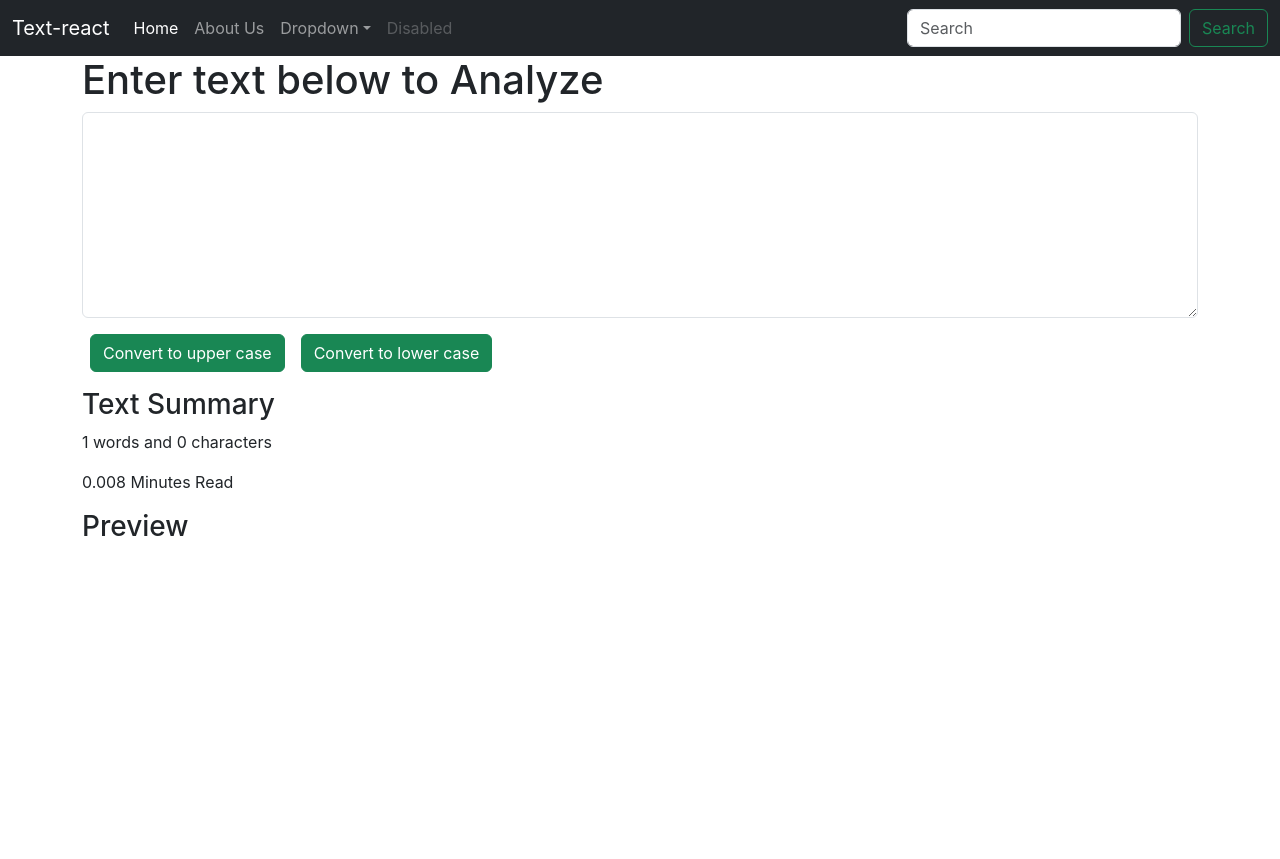
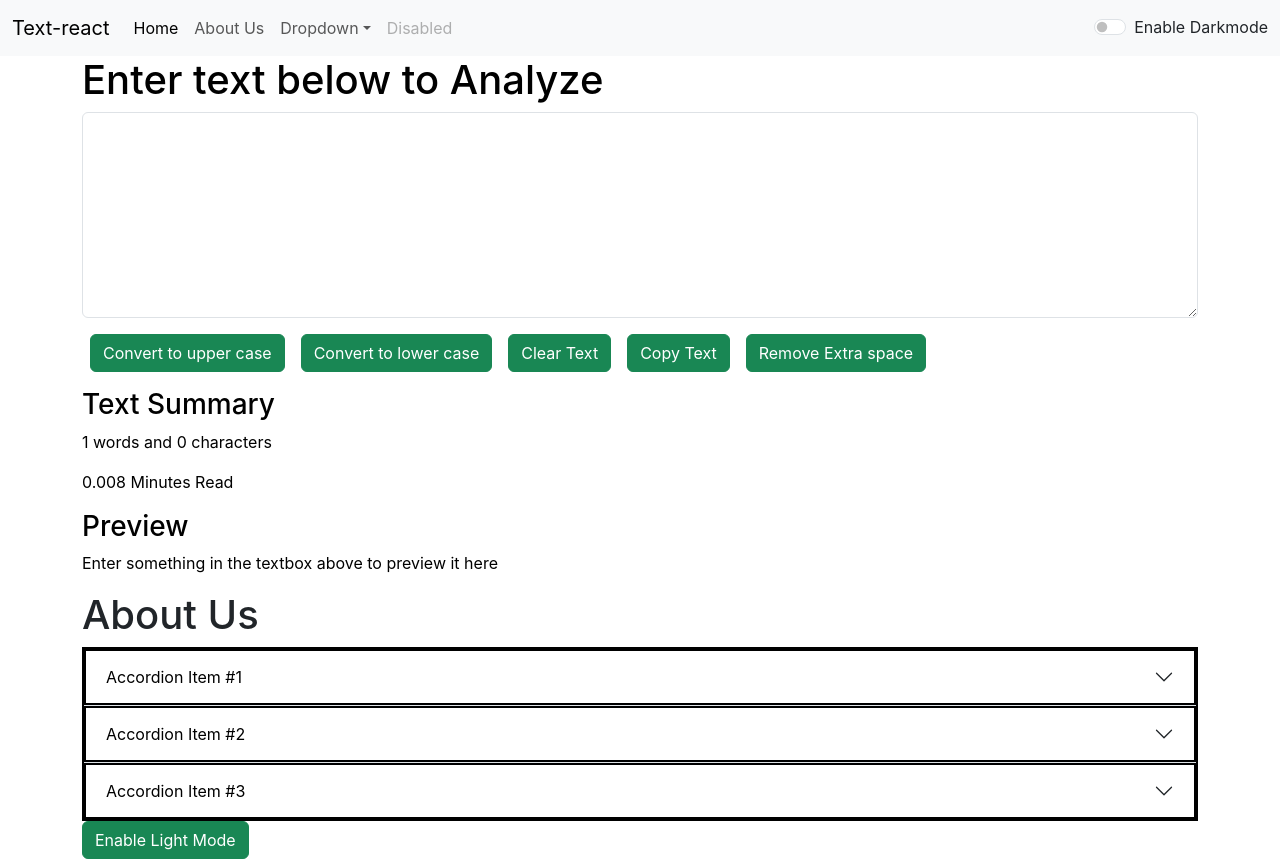
Before and after one commit to KiranGadhavi/Text-react, a React (Create React App) app: page / in a window 1280 px wide. Before the commit the page ends 800 px from the top, so only its background shows below. Built offline with nearby package versions, Linux system fonts and the light colour scheme.

Commit message:
add enable dark mode,remove extrace space button

```diff
--- a/src/App.js
+++ b/src/App.js
@@ -1,16 +1,32 @@
 // import logo from './logo.svg';
+import React,{ useState } from 'react';
 import './App.css';
+import About from './components/About';
 import Navbar from './components/Navbar';
 import TextForm from './components/TextForm';
 
-function App() {
+  function App() {
+  const [mode, setMode] = useState('light');
+  const toggleMode=()=>{
+    if(mode === 'light'){
+      setMode('dark');
+      document.body.style.backgroundColor='grey';
+    }
+    else{
+      setMode('light');
+      document.body.style.backgroundColor='white';
+    }
+
+  }
   return (
 <>
-    { <Navbar title='Text-react' aboutText='About Us'/>}
- <TextForm heading='Enter text below to Analyze'/>
+  <Navbar title='Text-react' aboutText='About Us' mode={mode} toggleMode={toggleMode}/>
+  <TextForm heading='Enter text below to Analyze' mode={mode}/>
+  <About mode={mode} />
      {/* <Navbar title='Text-react' /> */}
     {/* <Navbar/>*/}
-   </>  );
+   </>
+   );
 }
 
 export default App;
--- /dev/null
+++ b/src/components/About.js
@@ -0,0 +1,72 @@
+import React,{useState} from 'react'
+
+export default function About(props) {
+  const [myStyle ,setMyStyle]=useState(
+
+    {
+        color: 'black',
+        backgroundColor: 'white',
+        border: '2px solid black'
+    })
+    const [btnText ,setBtnText]=useState('Enable Light Mode')
+    const toggleStyle=() =>{
+        if(myStyle.color ==='black'){
+    setMyStyle({
+        color: 'white',
+            backgroundColor: 'black',
+            border: '2px solid green'
+    })
+    setBtnText('Enable Light Mode');
+        }
+        else{
+            setMyStyle({
+                color: 'black',
+            backgroundColor: 'White',
+            border: '2px solid green'
+            })
+            setBtnText('Enable Dark Mode');
+                }
+        }
+
+  return (
+            <div className='container' style={{backgroundColor:props.mode==='dark'?'grey':'white',myStyle} }>
+            <h1>About Us</h1>
+            <div className="accordion accordion-flush" style={myStyle} id="accordionFlushExample" >
+            <div className="accordion-item" style={{color:props.mode==='dark'?'white':'black'}}>
+            <h2 className="accordion-header">
+                <button style={myStyle} className="accordion-button collapsed" type="button" data-bs-toggle="collapse" data-bs-target="#flush-collapseOne" aria-expanded="false" aria-controls="flush-collapseOne">
+                Accordion Item #1
+                </button>
+            </h2>
+            <div style={myStyle} id="flush-collapseOne" className="accordion-collapse collapse" data-bs-parent="#accordionFlushExample">
+                <div className="accordion-body">Placeholder content for this accordion, which is intended to demonstrate the <code>.accordion-flush</code> class. This is the first item's accordion body.</div>
+            </div>
+            </div>
+            <div className="accordion-item">
+            <h2 className="accordion-header">
+                <button style={myStyle} className="accordion-button collapsed" type="button" data-bs-toggle="collapse" data-bs-target="#flush-collapseTwo" aria-expanded="false" aria-controls="flush-collapseTwo">
+                Accordion Item #2
+                </button>
+            </h2>
+            <div style={myStyle} id="flush-collapseTwo" className="accordion-collapse collapse" data-bs-parent="#accordionFlushExample">
+                <div className="accordion-body">Placeholder content for this accordion, which is intended to demonstrate the <code>.accordion-flush</code> class. This is the second item's accordion body. Let's imagine this being filled with some actual content.</div>
+            </div>
+            </div>
+            <div className="accordion-item">
+            <h2 className="accordion-header">
+                <button style={myStyle} className="accordion-button collapsed" type="button" data-bs-toggle="collapse" data-bs-target="#flush-collapseThree" aria-expanded="false" aria-controls="flush-collapseThree">
+                Accordion Item #3
+                </button>
+            </h2>
+            <div style={myStyle} id="flush-collapseThree" className="accordion-collapse collapse" data-bs-parent="#accordionFlushExample">
+                <div className="accordion-body">Placeholder content for this accordion, which is intended to demonstrate the <code>.accordion-flush</code> class. This is the third item's accordion body. Nothing more exciting happening here in terms of content, but just filling up the space to make it look, at least at first glance, a bit more representative of how this would look in a real-world application.</div>
+            </div>
+            </div>
+        </div>
+        <div>
+        <button className='btn btn-success my3' onClick={toggleStyle}>{btnText}</button>
+        </div>
+
+        </div>
+  )
+}
--- a/src/components/Navbar.js
+++ b/src/components/Navbar.js
@@ -3,7 +3,7 @@
 
 export default function Navbar(props) {
   return (
-    <nav className="navbar navbar-expand-lg navbar-dark bg-dark">
+      <nav className={`navbar navbar-expand-lg navbar-${props.mode} bg-${props.mode}`}>
       <div className="container-fluid">
         <a className="navbar-brand" href="/">{props.title} </a>
         <button className="navbar-toggler" type="button" data-bs-toggle="collapse" data-bs-target="#navbarSupportedContent" aria-controls="navbarSupportedContent" aria-expanded="false" aria-label="Toggle navigation">
@@ -33,11 +33,17 @@
               <a className="nav-link disabled" href="/" aria-disabled="true">Disabled</a>
             </li>
           </ul>
-        <form className="d-flex" role="search">
+          {/* <form className="d-flex" role="search">
             <input className="form-control me-2" type="search" placeholder="Search" aria-label="Search"/>
             <button className="btn btn-outline-success" type="submit">Search</button>
-        </form>
+          </form> */}
+
+       <div className={`form-check form-switch ${props.mode==='light'?'dark':'light'}`}>
+           <input className="form-check-input" type="checkbox" onClick={props.toggleMode} role="switch" id="flexSwitchCheckDefault"/>
+           <label className="form-check-label " htmlFor="flexSwitchCheckDefault" >Enable Darkmode </label>
        </div>
+</div>
+
       </div>
     </nav>
   )
--- a/src/components/TextForm.js
+++ b/src/components/TextForm.js
@@ -7,34 +7,53 @@
        let newText=text.toUpperCase();
         setText(newText)
     }
-    const handleClick=()=>{
+    const handlelwClick=()=>{
         let lowText=text.toLowerCase();
         setText(lowText)
     }
+
+    const handleClick=()=>{
+        let clearText='' ;
+        setText(clearText)
+    }
+    const handleCopy=()=>{
+     let text=document.getElementById('myBox');
+            text.select();
+      navigator.clipboard.writeText(text.value)
+  }
+  const handleSpace=()=>{
+    let textSpace=text.split(/[ ]+/)
+    setText(textSpace.join(' '))
+
+ }
     const handleOnChange=(event)=>{
         //console.log('On Change');
         setText(event.target.value)
     }
     const [text, setText] = useState('');
+   // const [msg, setMsg] = useState('');
    // Text='new text';//Incorrect way to change the state
    // setText('new text');//correct way to change the state
    // console.log('')
   return (
     <>
-    <div className='container'>
+    <div className='container'  style={{color:props.mode==='dark'?'white':'black'}}>
      <h1 >{props.heading}</h1>
   <div className="mb-3">
-<textarea className='form-control' value= {text} onChange={handleOnChange} id='myBox' rows='8'></textarea>
+<textarea className='form-control' value= {text} onChange={handleOnChange} id='myBox' rows='8' style={{backgroundColor:props.mode==='dark'?'grey':'white',color:props.mode==='dark'?'white':'black'}}></textarea>
   </div>
   <button  className="btn btn-success mx-2" onClick={handleUpClick}>Convert to upper case</button>
-  <button  className="btn btn-success mx-2" onClick={handleClick}>Convert to lower case</button>
+  <button  className="btn btn-success mx-2" onClick={handlelwClick}>Convert to lower case</button>
+  <button  className="btn btn-success mx-2" onClick={handleClick}>Clear Text</button>
+  <button  className="btn btn-success mx-2" onClick={handleCopy}>Copy Text</button>
+  <button  className="btn btn-success mx-2" onClick={handleSpace}>Remove Extra space</button>
 </div>
-<div className='container my-3'>
+<div className='container my-3' style={{color:props.mode==='dark'?'white':'black'}}>
     <h3>Text Summary</h3>
    <p>{text.split(' ').length} words and {text.length} characters</p>
     <p>{0.008*text.split(' ').length} Minutes Read</p>
     <h3>Preview</h3>
-    <p>{text}</p>
+    <p>{text.length>0?text:'Enter something in the textbox above to preview it here'}</p>
 </div>
 </>
   )
```
Lines whose indentation alone changed are shown as unchanged.
